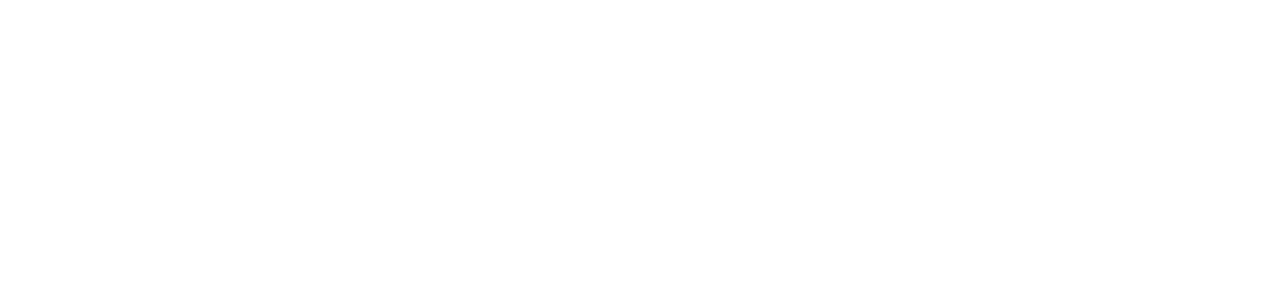
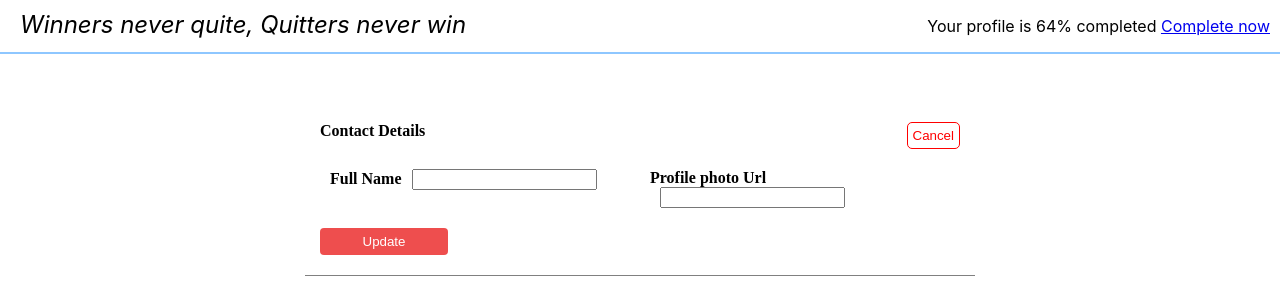
Before and after one commit to VS1405/Expense-Tracke-app, a React (Create React App) app: page /Welcome/profilePageUpdate in a window 1280 px wide. Before the commit this address had no page. Shown: the top 300 px of the page. Built offline with nearby package versions, Linux system fonts and the light colour scheme.

Commit message:
updated profile

```diff
--- a/src/App.js
+++ b/src/App.js
@@ -3,6 +3,7 @@
 
 import Welcome from './Comp/Welcome/Welcome';
 import AuthForm from './Comp/Login/Auth/AuthForm';
+import ProfileUpdatePage from './Comp/ProfileUpdate.js/ProfileUpdatePage';
 
 function App() {
 
@@ -10,7 +11,13 @@
   return (
     <Routes>
       <Route path='/' element={<AuthForm />} exact></Route>
-      <Route path='/Welcome' element={<Welcome />}></Route>
+      <Route path='/Welcome'
+        element={<Welcome header='Welcome To Expense Tracker!!!'
+          para='Your profile is incomplete'
+        />}
+      />
+
+      <Route path='/Welcome/profilePageUpdate' element={<ProfileUpdatePage />}></Route>
     </Routes>
   );
 }
--- a/src/Comp/Login/Auth/AuthForm.js
+++ b/src/Comp/Login/Auth/AuthForm.js
@@ -1,6 +1,8 @@
 import React, { useState, useContext, useRef } from 'react';
+import classes from './AuthForm.module.css';
+import axios from 'axios';
+
 import { useNavigate } from 'react-router-dom';
-import classes from './AuthForm.module.css';
 import AuthContect from '../store/auth-context';
 
 const AuthForm = () => {
@@ -13,7 +15,7 @@
   const PasswordInputRef = useRef()
 
   const [isLogin, setIsLogin] = useState(true);
-  const [isLoading, setIsLoding] = useState(false)
+  const [isLoading, setIsLoading] = useState(false)
 
   const switchAuthModeHandler = () => {
     setIsLogin((prevState) => !prevState);
@@ -26,7 +28,6 @@
   //   AuthCtx.clearCartItems();
   // };
 
-
   const submitHandler = (e) => {
     e.preventDefault();
 
@@ -34,7 +35,7 @@
     const enteredPassword = PasswordInputRef.current.value;
 
     //  add validation
-    setIsLoding(true)
+    setIsLoading(true)
 
     let url;
     try {
@@ -46,42 +47,67 @@
     } catch (error) {
       console.log(error)
     }
-    fetch(url, {
-      method: 'POST',
-      body: JSON.stringify({
+    // fetch(url, {
+    //   method: 'POST',
+    //   body: JSON.stringify({
+    //     email: enteredEmail,
+    //     password: enteredPassword,
+    //     returnSecureToken: true,
+    //   }),
+    //   headers: {
+    //     'Content-Type': 'application/json'
+    //   }
+    // })
+    //   .then(response => {
+    //     setIsLoding(false);
+    //     if (response.ok) {
+    //       console.log(response);
+    //       return response.json()
+
+    //     } else {
+    //       return response.json().then((data) => {
+    //         let errorMessage = 'Authentication failed!';
+    //         // if(data && data.error && data.error.message){
+    //         //   errorMassage= data.error.message
+    //         // }
+    //         throw new Error(errorMessage);
+    //         // alert(errorMessage)
+    //       });
+    //     }
+    //   })
+    //   .then((data) => {
+    //     AuthCtx.login(data.idToken)
+    //     clearCartItems(); // Call the clearCartItems function here
+    //     history('/Welcome')    // after useNavigate we can change the page by using path of component
+    //   })
+    //   .catch((error) => {
+    //     alert(error.message)
+    //   });
+    axios.post(url, {
       email: enteredEmail,
         password: enteredPassword,
         returnSecureToken: true,
-      }),
-      headers: {
-        'Content-Type': 'application/json'
-      }
     })
-      .then(response => {
-        setIsLoding(false);
-        if (response.ok) {
+    .then((response) => {
+      setIsLoading(false);
+      if (response.status === 200) {
+        console.log(response.data);
         console.log(response);
-          return response.json()
-
+        console.log( "response data");
+        return response.data;
       } else {
-          return response.json().then((data) => {
-            let errorMessage = 'Authentication failed!';
-            // if(data && data.error && data.error.message){
-            //   errorMassage= data.error.message
-            // }
-            throw new Error(errorMessage);
-            // alert(errorMessage)
-          });
+        throw new Error('Authentication failed!');
       }
     })
     .then((data) => {
-        AuthCtx.login(data.idToken)
-        clearCartItems(); // Call the clearCartItems function here
-        history('/Welcome')    // after useNavigate we can change the page by using path of component
+      AuthCtx.login(data.idToken);
+      clearCartItems();
+      history('/Welcome');
     })
     .catch((error) => {
-        alert(error.message)
+      alert(error.message);
     });
+
   };
 
 
@@ -89,7 +115,7 @@
   return (
     <section className={classes.auth}>
       <h1>{isLogin ? 'Login' : 'Sign Up'}</h1>
-      <form onSubmit={submitHandler}>
+      <form onSubmit={submitHandler} >
         <div className={classes.control}>
           <label htmlFor='email'>Your Email</label>
           <input type='email' id='email' required ref={EmailInputRef} />
@@ -107,7 +133,7 @@
 
         <div className={classes.actions}>
           {!isLoading &&
-            <button>  {isLogin ? 'Login' : 'Create Account'}</button>
+            <button className={classes.button}>  {isLogin ? 'Login' : 'Create Account'}</button>
           }
 
           {isLoading && <p>Loading...</p>}
--- a/src/Comp/Login/Auth/AuthForm.module.css
+++ b/src/Comp/Login/Auth/AuthForm.module.css
@@ -70,7 +70,7 @@
   align-items: center;
 }
 
-.actions button {
+.actions .button {
   cursor: pointer;
   font: inherit;
   color: white;
--- /dev/null
+++ b/src/Comp/ProfileUpdate.js/ProfileUpdatePage.js
@@ -0,0 +1,69 @@
+import React , {useRef,  useState, Fragment, useContext} from 'react';
+import classes from './ProfileUpdatePage.module.css';
+import axios from 'axios'
+
+import Welcome from '../Welcome/Welcome';
+import AuthContect from '../Login/store/auth-context';
+
+const ProfileUpdatePage = () => {
+
+const AuthCtx = useContext(AuthContect)
+ const [name, setName] =   useState('')
+ const [profileUrl, setProfileUrl] =   useState('')
+
+   const nameRef = useRef('');
+   const profileUrfRef = useRef('');
+
+   const submitHandler = (e) =>{
+    e.preventDefault();
+
+    const enteredName = nameRef.current.value;
+    const enteredUrl = profileUrfRef.current.value;
+    console.log(enteredName + " " + enteredUrl)
+
+    axios.post(
+      'https://identitytoolkit.googleapis.com/v1/accounts:update?key=AIzaSyABurclSGsl2V7_fg6o1LjbqWTHge3w4yA',
+      {
+        idToken: AuthCtx.token,
+        displayName: enteredName,
+        photoUrl: enteredUrl,
+        returnSecureToken: false
+      }
+    )
+      .then(response => {
+        console.log(response.data);
+      })
+      .catch(error => {
+        console.log(error + ' something went wrong');
+      });
+
+   }
+
+  return (
+    <Fragment>
+      <Welcome  header='Winners never quite, Quitters never win' para='Your profile is 64% completed' />
+    <form onSubmit={submitHandler} className={classes.form}>
+      <div className={classes.container}>
+        <div className={classes.header}>
+            <header>Contact Details</header>
+            <button >Cancel</button>
+        </div>
+        <div className={classes.inputDetails}>
+          <div className={classes.row}>
+            <label>Full Name</label>
+            <input type='text' ref={nameRef}  onChange={e => setName(e.target.value)}/>
+
+          </div>
+          <div className={classes.row}>
+            <label>Profile photo Url</label>
+            <input type='text' name='profileUrl' ref={profileUrfRef} onChange={e => setProfileUrl( e.target.value)}/>
+          </div>
+        </div>
+      </div>
+      <button type='submit' className={classes.button}>Update</button>
+    </form>
+    </Fragment>
+  )
+}
+
+export default ProfileUpdatePage
--- /dev/null
+++ b/src/Comp/ProfileUpdate.js/ProfileUpdatePage.module.css
@@ -0,0 +1,52 @@
+.form{
+    width: 50%;
+    margin: 0 auto;
+    padding: 20px 15px;
+    margin-top: 3rem;
+    font-family: inherit sans-serif;
+    display: flex;
+    flex-direction: column;
+    justify-content: center;
+    font-weight: bold;
+    border-bottom: 1px solid gray;
+}
+.header{
+    display: flex;
+    flex-direction: row;
+    justify-content: space-between;
+    margin-bottom: 15px;
+}
+.header> button{
+    color: red;
+   border: 1px solid red;
+   padding: 5px ;
+    background-color: transparent;
+    border-radius: 5px;
+}
+.inputDetails{
+    width: 100%;
+    display: flex;
+    flex-direction: row;
+    margin-bottom: 15px;
+    padding: 5px 10px;
+}
+.inputDetails > .row{
+    width: 100%;
+    margin-right: 10px;
+}
+.inputDetails > .row > input{
+    margin-left: 10px;
+    min-height: 15px;
+}
+
+.button{
+    width: 20%;
+    padding: 5px 5px;
+    border-radius: 4px;
+    border: 1px solid transparent;
+    color: white;
+    background-color: rgb(238, 78, 78);
+}
+.button:hover, .button:active{
+    background-color: brown;
+}
--- a/src/Comp/Welcome/Welcome.js
+++ b/src/Comp/Welcome/Welcome.js
@@ -1,10 +1,12 @@
 import React from 'react'
+import { Link } from 'react-router-dom';
 import classes from './Welcome.module.css'
 
-const Welcome = () => {
+const Welcome = (props) => {
   return (
     <div className={classes.card} >
-      <header>Welcome To Expense Tracker!!!</header>
+      <header>{props.header}</header>
+      <p>{props.para} <Link to='/Welcome/profilePageUpdate' >Complete now</Link> </p>
     </div>
   )
 };
--- a/src/Comp/Welcome/Welcome.module.css
+++ b/src/Comp/Welcome/Welcome.module.css
@@ -2,7 +2,7 @@
     width: 100%;
     margin: 0 auto ;
     display: flex;
-    justify-content: center;
+    justify-content: space-between;
     border-bottom: 2px solid rgba(30, 144, 255, 0.5);
 }
 .card > header{
@@ -10,5 +10,7 @@
     padding: 10px 20px;
     font-style: italic;
     font-size: 1.5rem;
-
 }
+.card > p{
+    padding-right: 10px;
+}
--- a/src/index.js
+++ b/src/index.js
@@ -2,17 +2,17 @@
 import ReactDOM from 'react-dom/client';
 import './index.css';
 import App from './App';
-import {BrowserRouter}  from 'react-router-dom';
+import { BrowserRouter } from 'react-router-dom';
+import { AuthContextProvider } from './Comp/Login/store/auth-context';
 
 
 const root = ReactDOM.createRoot(document.getElementById('root'));
 root.render(
-  <BrowserRouter>
-
-  <React.StrictMode>
-    <App />
-  </React.StrictMode>
-  </BrowserRouter>
+  <AuthContextProvider>
+    <BrowserRouter>
+        <App />
+    </BrowserRouter>
+  </AuthContextProvider>
 );
 
 // If you want to start measuring performance in your app, pass a function
```
Lines whose indentation alone changed are shown as unchanged.
